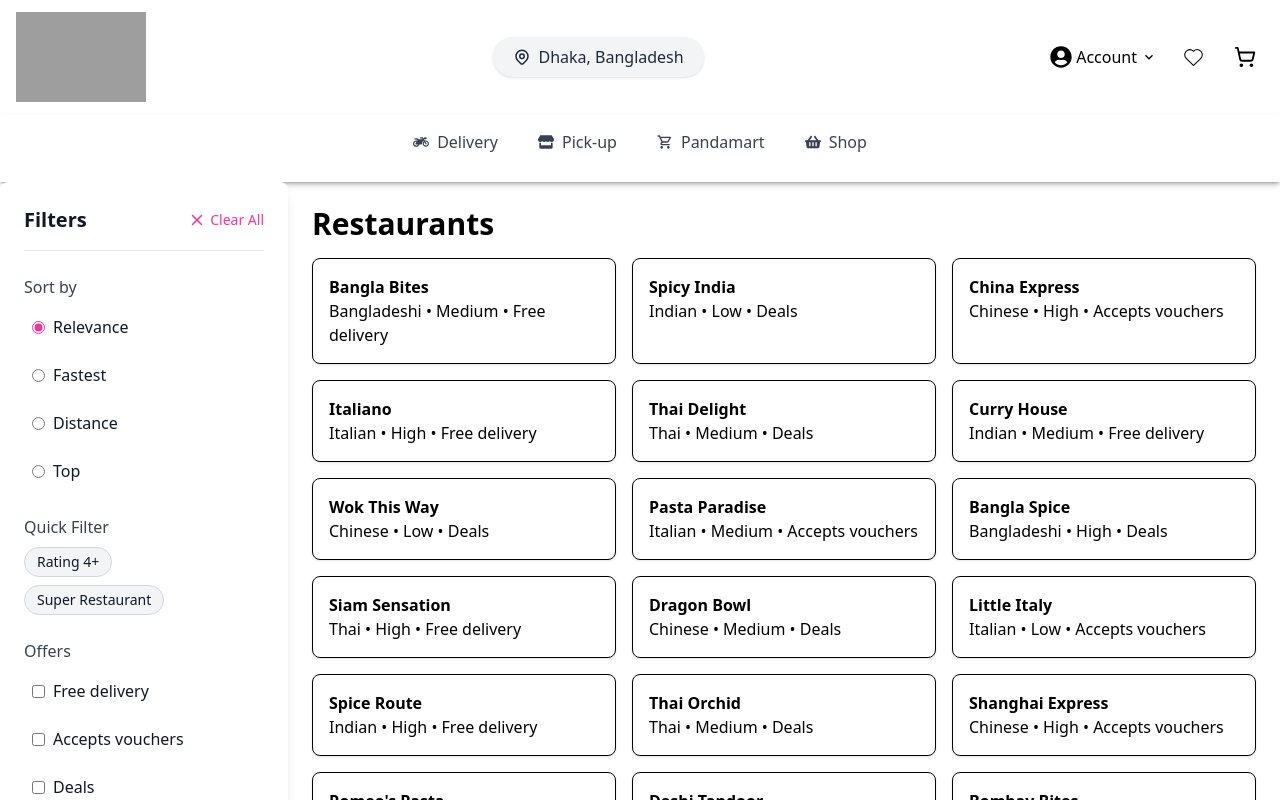
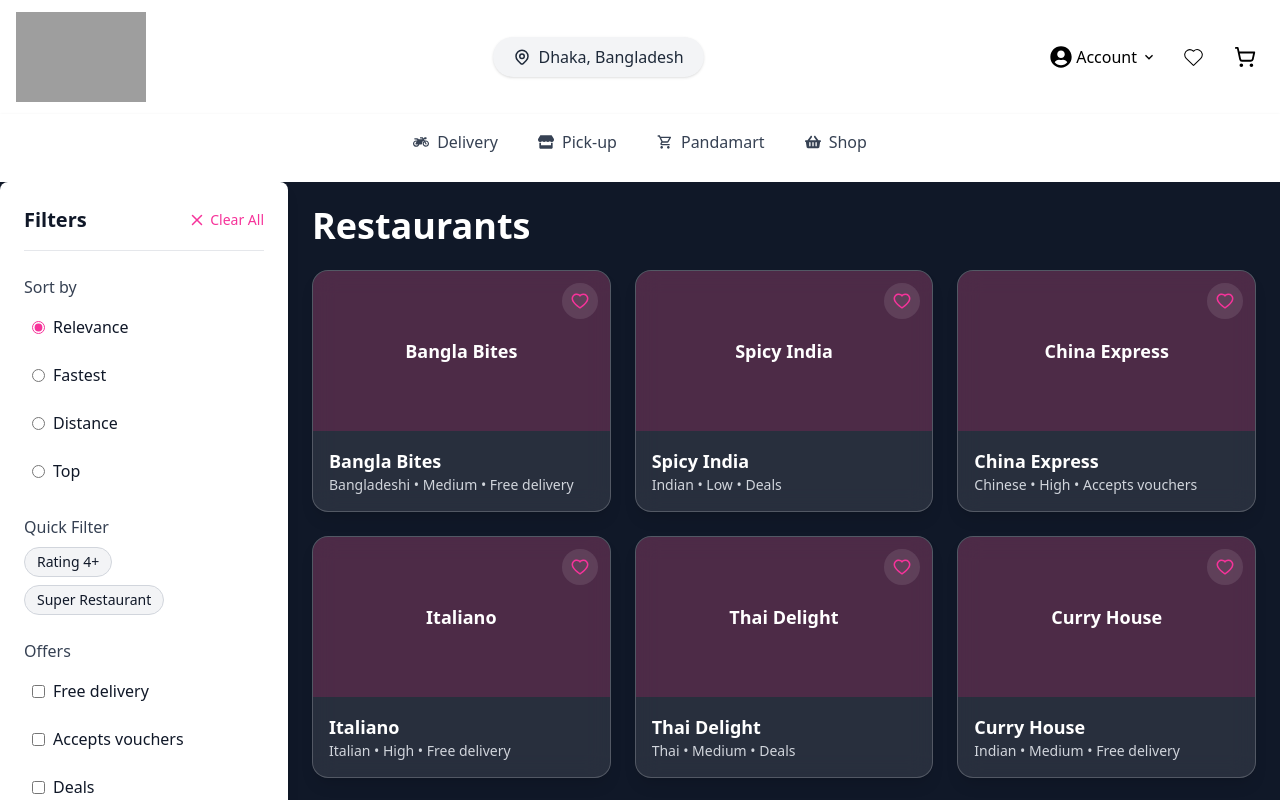
Before and after one commit to Uriford-International-Limited/Restaurant-SaaS, a Next.js app in the folder restaurant-app/: page / in a window 1280 px wide. Shown: the top 800 px of the page. Built offline with nearby package versions, Linux system fonts and the light colour scheme; grey boxes are pictures that could not be loaded.

Commit message:
favourite and Ul update with redux toolkit

```diff
--- a/restaurant-app/src/app/components/Navbar/NavIcons.tsx
+++ b/restaurant-app/src/app/components/Navbar/NavIcons.tsx
@@ -5,23 +5,35 @@ import Link from "next/link";
 import IconButton from "../UI/IconButton";
 import { CiHeart } from "react-icons/ci";
 import { LuShoppingCart } from "react-icons/lu";
+import { useSelector } from "react-redux";
+import { RootState } from "../../store/store";
 
 interface NavIconsProps {
   onlyHeart?: boolean;
 }
 
 const NavIcons: React.FC<NavIconsProps> = ({ onlyHeart = false }) => {
+  // Get favourite items from Redux
+  const favourites = useSelector((state: RootState) => state.favourites.items);
+
   return (
-    <div className="flex items-center gap-3">
-      {/* Heart icon with Link */}
-      <Link href="favourite">
+    <div className="flex items-center gap-3 relative">
+      {/* Heart icon with badge */}
+      <Link href="/favourite" className="relative">
         <IconButton icon={<CiHeart size={25} />} />
+        {favourites.length > 0 && (
+          <span className="absolute -top-1 -right-0 bg-pink-500 text-white text-xs font-bold w-5 h-5 flex items-center justify-center rounded-full shadow-lg">
+            {favourites.length}
+          </span>
+        )}
       </Link>
 
       {/* Cart icon (optional) */}
       {!onlyHeart && (
-        <Link href="/cart">
+        <Link href="/cart" className="relative">
           <IconButton icon={<LuShoppingCart size={22} />} />
+          {/* Example: cart badge */}
+          {/* <span className="absolute -top-1 -right-1 bg-green-500 text-white text-xs font-bold w-5 h-5 flex items-center justify-center rounded-full shadow-lg">3</span> */}
         </Link>
       )}
     </div>
--- a/restaurant-app/src/app/data/resturent.jsx
+++ b/restaurant-app/src/app/data/resturent.jsx
@@ -1,33 +1,33 @@
 const restaurantData = [
-  { id: 1, name: "Bangla Bites", cuisine: "Bangladeshi", price: "Medium", offer: "Free delivery", rating: 4.5, distance: 2, deliveryTime: 30 },
-  { id: 2, name: "Spicy India", cuisine: "Indian", price: "Low", offer: "Deals", rating: 4.2, distance: 5, deliveryTime: 25 },
-  { id: 3, name: "China Express", cuisine: "Chinese", price: "High", offer: "Accepts vouchers", rating: 4.8, distance: 3, deliveryTime: 35 },
-  { id: 4, name: "Italiano", cuisine: "Italian", price: "High", offer: "Free delivery", rating: 4.7, distance: 4, deliveryTime: 40 },
-  { id: 5, name: "Thai Delight", cuisine: "Thai", price: "Medium", offer: "Deals", rating: 4.1, distance: 6, deliveryTime: 20 },
+  { id: 1, name: "Bangla Bites", cuisine: "Bangladeshi", price: "Medium", offer: "Free delivery", rating: 4.5, distance: 2, deliveryTime: 30, isSuper: true },
+  { id: 2, name: "Spicy India", cuisine: "Indian", price: "Low", offer: "Deals", rating: 4.2, distance: 5, deliveryTime: 25, isSuper: false },
+  { id: 3, name: "China Express", cuisine: "Chinese", price: "High", offer: "Accepts vouchers", rating: 4.8, distance: 3, deliveryTime: 35, isSuper: true },
+  { id: 4, name: "Italiano", cuisine: "Italian", price: "High", offer: "Free delivery", rating: 3.7, distance: 4, deliveryTime: 40, isSuper: false },
+  { id: 5, name: "Thai Delight", cuisine: "Thai", price: "Medium", offer: "Deals", rating: 3.1, distance: 6, deliveryTime: 20, isSuper: true },
 
-  { id: 6, name: "Curry House", cuisine: "Indian", price: "Medium", offer: "Free delivery", rating: 4.3, distance: 3, deliveryTime: 30 },
-  { id: 7, name: "Wok This Way", cuisine: "Chinese", price: "Low", offer: "Deals", rating: 4.0, distance: 7, deliveryTime: 25 },
-  { id: 8, name: "Pasta Paradise", cuisine: "Italian", price: "Medium", offer: "Accepts vouchers", rating: 4.6, distance: 5, deliveryTime: 35 },
-  { id: 9, name: "Bangla Spice", cuisine: "Bangladeshi", price: "High", offer: "Deals", rating: 4.2, distance: 4, deliveryTime: 28 },
-  { id: 10, name: "Siam Sensation", cuisine: "Thai", price: "High", offer: "Free delivery", rating: 4.5, distance: 6, deliveryTime: 32 },
+  { id: 6, name: "Curry House", cuisine: "Indian", price: "Medium", offer: "Free delivery", rating: 4.3, distance: 3, deliveryTime: 30, isSuper: false },
+  { id: 7, name: "Wok This Way", cuisine: "Chinese", price: "Low", offer: "Deals", rating: 3.0, distance: 7, deliveryTime: 25, isSuper: true },
+  { id: 8, name: "Pasta Paradise", cuisine: "Italian", price: "Medium", offer: "Accepts vouchers", rating: 4.6, distance: 5, deliveryTime: 35, isSuper: false },
+  { id: 9, name: "Bangla Spice", cuisine: "Bangladeshi", price: "High", offer: "Deals", rating: 4.2, distance: 4, deliveryTime: 28, isSuper: true },
+  { id: 10, name: "Siam Sensation", cuisine: "Thai", price: "High", offer: "Free delivery", rating: 4.5, distance: 6, deliveryTime: 32, isSuper: false },
 
-  { id: 11, name: "Dragon Bowl", cuisine: "Chinese", price: "Medium", offer: "Deals", rating: 4.3, distance: 2, deliveryTime: 30 },
-  { id: 12, name: "Little Italy", cuisine: "Italian", price: "Low", offer: "Accepts vouchers", rating: 4.1, distance: 3, deliveryTime: 27 },
-  { id: 13, name: "Spice Route", cuisine: "Indian", price: "High", offer: "Free delivery", rating: 4.7, distance: 5, deliveryTime: 40 },
-  { id: 14, name: "Thai Orchid", cuisine: "Thai", price: "Medium", offer: "Deals", rating: 4.0, distance: 6, deliveryTime: 22 },
-  { id: 15, name: "Shanghai Express", cuisine: "Chinese", price: "High", offer: "Accepts vouchers", rating: 4.6, distance: 3, deliveryTime: 35 },
+  { id: 11, name: "Dragon Bowl", cuisine: "Chinese", price: "Medium", offer: "Deals", rating: 3.3, distance: 2, deliveryTime: 30, isSuper: true },
+  { id: 12, name: "Little Italy", cuisine: "Italian", price: "Low", offer: "Accepts vouchers", rating: 4.1, distance: 3, deliveryTime: 27, isSuper: false },
+  { id: 13, name: "Spice Route", cuisine: "Indian", price: "High", offer: "Free delivery", rating: 4.7, distance: 5, deliveryTime: 40, isSuper: true },
+  { id: 14, name: "Thai Orchid", cuisine: "Thai", price: "Medium", offer: "Deals", rating: 3.0, distance: 6, deliveryTime: 22, isSuper: false },
+  { id: 15, name: "Shanghai Express", cuisine: "Chinese", price: "High", offer: "Accepts vouchers", rating: 4.6, distance: 3, deliveryTime: 35, isSuper: true },
 
-  { id: 16, name: "Romeo's Pasta", cuisine: "Italian", price: "Medium", offer: "Free delivery", rating: 4.4, distance: 4, deliveryTime: 30 },
-  { id: 17, name: "Deshi Tandoor", cuisine: "Bangladeshi", price: "Low", offer: "Deals", rating: 4.2, distance: 5, deliveryTime: 25 },
-  { id: 18, name: "Bombay Bites", cuisine: "Indian", price: "Medium", offer: "Accepts vouchers", rating: 4.3, distance: 4, deliveryTime: 28 },
-  { id: 19, name: "Golden Wok", cuisine: "Chinese", price: "Low", offer: "Free delivery", rating: 4.1, distance: 6, deliveryTime: 26 },
-  { id: 20, name: "Prego Italiano", cuisine: "Italian", price: "High", offer: "Deals", rating: 4.5, distance: 5, deliveryTime: 32 },
+  { id: 16, name: "Romeo's Pasta", cuisine: "Italian", price: "Medium", offer: "Free delivery", rating: 4.4, distance: 4, deliveryTime: 30, isSuper: false },
+  { id: 17, name: "Deshi Tandoor", cuisine: "Bangladeshi", price: "Low", offer: "Deals", rating: 4.2, distance: 5, deliveryTime: 25, isSuper: true },
+  { id: 18, name: "Bombay Bites", cuisine: "Indian", price: "Medium", offer: "Accepts vouchers", rating: 4.3, distance: 4, deliveryTime: 28, isSuper: false },
+  { id: 19, name: "Golden Wok", cuisine: "Chinese", price: "Low", offer: "Free delivery", rating: 4.1, distance: 6, deliveryTime: 26, isSuper: true },
+  { id: 20, name: "Prego Italiano", cuisine: "Italian", price: "High", offer: "Deals", rating: 3.5, distance: 5, deliveryTime: 32, isSuper: false },
 
-  { id: 21, name: "Bangla Rasoi", cuisine: "Bangladeshi", price: "Medium", offer: "Deals", rating: 4.0, distance: 2, deliveryTime: 29 },
-  { id: 22, name: "Thai Garden", cuisine: "Thai", price: "Low", offer: "Accepts vouchers", rating: 4.2, distance: 6, deliveryTime: 24 },
-  { id: 23, name: "China Town", cuisine: "Chinese", price: "Medium", offer: "Free delivery", rating: 4.4, distance: 3, deliveryTime: 31 },
-  { id: 24, name: "Mamma Mia", cuisine: "Italian", price: "Low", offer: "Deals", rating: 4.3, distance: 4, deliveryTime: 28 },
-  { id: 25, name: "Curry Kingdom", cuisine: "Indian", price: "High", offer: "Accepts vouchers", rating: 4.6, distance: 5, deliveryTime: 33 },
-];
+  { id: 21, name: "Bangla Rasoi", cuisine: "Bangladeshi", price: "Medium", offer: "Deals", rating: 4.0, distance: 2, deliveryTime: 29, isSuper: true },
+  { id: 22, name: "Thai Garden", cuisine: "Thai", price: "Low", offer: "Accepts vouchers", rating: 3.2, distance: 6, deliveryTime: 24, isSuper: false },
+  { id: 23, name: "China Town", cuisine: "Chinese", price: "Medium", offer: "Free delivery", rating: 4.4, distance: 3, deliveryTime: 31, isSuper: true },
+  { id: 24, name: "Mamma Mia", cuisine: "Italian", price: "Low", offer: "Deals", rating: 4.3, distance: 4, deliveryTime: 28, isSuper: false },
+  { id: 25, name: "Curry Kingdom", cuisine: "Indian", price: "High", offer: "Accepts vouchers", rating: 4.6, distance: 5, deliveryTime: 33, isSuper: true },
+]
 
 export default restaurantData;
--- a/restaurant-app/src/app/favourite/page.tsx
+++ b/restaurant-app/src/app/favourite/page.tsx
@@ -1,100 +1,104 @@
 "use client";
 
 import Link from "next/link";
-import Image from "next/image";
 import { motion } from "framer-motion";
-
-interface FavouriteItem {
-  title?: string;
-  description?: string;
-  image?: string;
-  alt?:string;
-}
+import { useSelector, useDispatch } from "react-redux";
+import { RootState } from "../store/store";
+import restaurantData from "../data/resturent";
+import { toggleFavourite } from "../redux/favourites/favouriteSlice";
 
 export default function FavouritesPage() {
-  const favourites: FavouriteItem[] = []; // replace with real data later
+  const dispatch = useDispatch();
+  const favouriteIds = useSelector((state: RootState) => state.favourites.items);
+
+  // Map favourite IDs to restaurant objects
+  const favourites = restaurantData.filter((r) => favouriteIds.includes(r.id));
 
   return (
-    <div className="min-h-screen flex items-center justify-center bg-gradient-to-br from-gray-900 via-[#2e0d1d] to-gray-800 px-4 py-12">
+    <div className="min-h-screen bg-gradient-to-br from-gray-900 via-[#2e0d1d] to-gray-800 px-4 py-12 flex justify-center">
       <motion.div
-        initial={{ opacity: 0, scale: 0.9, y: 40 }}
+        initial={{ opacity: 0, scale: 0.95, y: 20 }}
         animate={{ opacity: 1, scale: 1, y: 0 }}
-        transition={{ duration: 0.7, ease: "easeOut" }}
-        className="w-full max-w-md bg-white/10 backdrop-blur-lg rounded-3xl shadow-2xl border border-white/10 p-8"
+        transition={{ duration: 0.6, ease: "easeOut" }}
+        className="w-full max-w-5xl"
       >
         {favourites.length === 0 ? (
-          <div className="text-center">
-            {/* Heart Badge */}
-            <div className="mx-auto mb-6 h-20 w-20 rounded-full flex items-center justify-center bg-[#e21b70]/10">
+          <div className="flex flex-col items-center justify-center text-center">
+            <div className="mx-auto mb-6 h-24 w-24 rounded-full flex items-center justify-center bg-[#e21b70]/10">
               <svg
-                width={36}
-                height={36}
+                width={40}
+                height={40}
                 viewBox="0 0 24 24"
                 fill="currentColor"
                 className="text-[#e21b70]"
-                aria-hidden="true"
               >
                 <path d="M12 21s-7.534-4.153-10-8.5C.5 8.5 3 6 5.5 6 7.24 6 8.5 7 9.25 8c.75-1 2.01-2 3.75-2C15 6 17.5 8.5 22 12.5 19.534 16.847 12 21 12 21z" />
               </svg>
             </div>
-
-            <h1 className="text-2xl font-bold text-white mb-2">
-              No favourites yet
-            </h1>
+            <h1 className="text-3xl font-bold text-white mb-2">No favourites yet</h1>
             <p className="text-gray-300 text-sm mb-6">
               Save items to see them here. Start exploring and add your favourites.
             </p>
-
             <Link
               href="/"
-              className="inline-block w-full py-3 font-semibold text-white bg-[#e21b70] rounded-xl shadow-md hover:bg-[#e21b70]/90 transition"
+              className="inline-block w-full sm:w-1/2 py-3 font-semibold text-white bg-[#e21b70] rounded-xl shadow-md hover:bg-[#e21b70]/90 transition"
             >
               ← Back to Home
             </Link>
           </div>
         ) : (
           <div>
-            <div className="mb-6 text-center">
-              <h1 className="text-3xl font-bold text-white mb-2">Your Favourites</h1>
+            <div className="mb-8 text-center">
+              <h1 className="text-4xl font-bold text-white mb-2">Your Favourites</h1>
               <p className="text-gray-300 text-sm">
                 You have {favourites.length} saved item{favourites.length > 1 ? "s" : ""}.
               </p>
             </div>
 
-            <div className="grid grid-cols-1 sm:grid-cols-2 gap-4">
-              {favourites.map((item, index) => (
+            <div className="grid grid-cols-1 sm:grid-cols-2 lg:grid-cols-3 gap-6">
+              {favourites.map((r) => (
                 <motion.article
-                  key={index}
-                  whileHover={{ scale: 1.02 }}
-                  className="bg-white/10 backdrop-blur-md rounded-2xl shadow-lg border border-white/20 overflow-hidden transition transform"
+                  key={r.id}
+                  whileHover={{ scale: 1.03 }}
+                  className="relative flex flex-col bg-white/10 backdrop-blur-md rounded-2xl shadow-lg border border-white/20 overflow-hidden transition-transform duration-200"
                 >
-                  {item.image ? (
-                    <Image
-                      src={item.image}
-                      alt={item.title ?? "Favourite item"}
-                      width={50}
-                      height={50}
-                      className="h-40 w-full object-cover"
-                    />
-                  ) : (
-                    <div className="h-40 w-full flex items-center justify-center bg-[#e21b70]/20 text-[#e21b70] font-semibold">
-                      No Image
+                  {/* Placeholder for Image */}
+                  <div className="h-40 w-full flex items-center justify-center bg-[#e21b70]/20 text-[#e21b70] font-semibold text-lg">
+                    {r.name}
+                  </div>
+
+                  {/* Info */}
+                  <div className="p-4 flex-1 flex flex-col justify-between">
+                    <div>
+                      <h3 className="font-semibold text-white text-lg mb-1">{r.name}</h3>
+                      <p className="text-gray-300 text-sm line-clamp-2">
+                        {r.cuisine} • {r.price} • {r.offer}
+                      </p>
                     </div>
-                  )}
-                  <div className="p-4">
-                    <h3 className="font-semibold text-white mb-1">{item.title ?? "Favourite item"}</h3>
-                    <p className="text-gray-300 text-sm line-clamp-2">
-                      {item.description ?? "Short description…"}
-                    </p>
                   </div>
+
+                  {/* Remove favourite button */}
+                  <button
+                    onClick={() => dispatch(toggleFavourite(r.id))}
+                    className="absolute top-3 right-3 p-2 rounded-full bg-white/10 text-pink-500 hover:bg-white/20 transition"
+                  >
+                    <svg
+                      xmlns="http://www.w3.org/2000/svg"
+                      className="h-5 w-5"
+                      viewBox="0 0 20 20"
+                      fill="currentColor"
+                    >
+                      <path d="M10 18a8 8 0 100-16 8 8 0 000 16zm3.707-10.707a1 1 0 00-1.414-1.414L10 8.586 7.707 6.293a1 1 0 00-1.414 1.414L8.586 10l-2.293 2.293a1 1 0 001.414 1.414L10 11.414l2.293 2.293a1 1 0 001.414-1.414L11.414 10l2.293-2.293z" />
+                    </svg>
+                  </button>
                 </motion.article>
               ))}
             </div>
 
-            <div className="mt-8 text-center">
+            <div className="mt-10 text-center">
               <Link
                 href="/"
-                className="inline-block w-full py-3 font-semibold text-white bg-[#e21b70] rounded-xl shadow-md hover:bg-[#e21b70]/90 transition"
+                className="inline-block w-full sm:w-1/2 py-3 font-semibold text-white bg-[#e21b70] rounded-xl shadow-md hover:bg-[#e21b70]/90 transition"
               >
                 ← Back to Home
               </Link>
--- a/restaurant-app/src/app/layout.tsx
+++ b/restaurant-app/src/app/layout.tsx
@@ -31,9 +31,11 @@ export default function RootLayout({
       <body
         className={`${geistSans.variable} ${geistMono.variable} antialiased`}
       >
-        <Navbar/>
-         <Providers>{children}</Providers>
-        <Footer/>
+        <Providers>
+             <Navbar/>
+             {children}
+               <Footer/>
+        </Providers>
       </body>
     </html>
   );
--- a/restaurant-app/src/app/page.tsx
+++ b/restaurant-app/src/app/page.tsx
@@ -1,32 +1,37 @@
 "use client";
 import React, { useState, useMemo } from "react";
 import { SlidersHorizontal } from "lucide-react";
-import { useSelector } from "react-redux";
+import { AiOutlineHeart, AiFillHeart } from "react-icons/ai";
+import { useDispatch, useSelector } from "react-redux";
+import { toggleFavourite } from "./redux/favourites/favouriteSlice";
 import { RootState } from "./store/store";
 import AdvanceFilterSidebar from "./components/sidebar/AdvanceFilterSidebar";
 import restaurantData from "./data/resturent";
 
 const HomePage: React.FC = () => {
   const [sidebarOpen, setSidebarOpen] = useState(false);
+  const dispatch = useDispatch();
 
-  // এখানে সব filter state নিতে হবে
+  // Redux filters
   const { selectedCuisines, selectedPrices, offers, quickFilter, sortBy } = useSelector(
     (state: RootState) => state.filters
   );
 
+  // Redux favourites
+  const favourites = useSelector((state: RootState) => state.favourites.items);
+
+  // Filtered restaurants
   const filteredRestaurants = useMemo(() => {
     let res = restaurantData
-      .filter((r) => (selectedCuisines.length ? selectedCuisines.includes(r.cuisine) : true))
-      .filter((r) => (selectedPrices.length ? selectedPrices.includes(r.price) : true))
-      .filter((r) => (offers.length ? offers.includes(r.offer) : true));
+      .filter((r) => (!selectedCuisines.length || selectedCuisines.includes(r.cuisine)))
+      .filter((r) => (!selectedPrices.length || selectedPrices.includes(r.price)))
+      .filter((r) => (!offers.length || offers.includes(r.offer)));
 
-    // Quick filter logic
     quickFilter.forEach((f) => {
       if (f === "rating4") res = res.filter((r) => r.rating >= 4);
-      if (f === "super") res = res.filter((r:any) => r.isSuper); // যদি isSuper flag থাকে
+      if (f === "super") res = res.filter((r) => r.isSuper);
     });
 
-    // Sort logic
     if (sortBy === "fastest") res.sort((a, b) => a.deliveryTime - b.deliveryTime);
     if (sortBy === "distance") res.sort((a, b) => a.distance - b.distance);
     if (sortBy === "top") res.sort((a, b) => b.rating - a.rating);
@@ -35,9 +40,9 @@ const HomePage: React.FC = () => {
   }, [selectedCuisines, selectedPrices, offers, quickFilter, sortBy]);
 
   return (
-    <div className="flex">
+    <div className="flex flex-col lg:flex-row min-h-screen bg-gray-900 text-white">
       {/* Desktop Sidebar */}
-      <div className="hidden lg:block">
+      <div className="hidden lg:block w-72">
         <AdvanceFilterSidebar />
       </div>
 
@@ -45,7 +50,7 @@ const HomePage: React.FC = () => {
       <div className="lg:hidden fixed bottom-4 left-4 z-50">
         <button
           onClick={() => setSidebarOpen(true)}
-          className="flex items-center gap-2 px-4 py-2 rounded-full bg-pink-500 text-white"
+          className="flex items-center gap-2 px-4 py-2 rounded-full bg-pink-500 text-white shadow-lg"
         >
           <SlidersHorizontal size={20} /> Filter
         </button>
@@ -54,7 +59,10 @@ const HomePage: React.FC = () => {
       {/* Mobile Sidebar */}
       {sidebarOpen && (
         <>
-          <div className="fixed inset-0 bg-black bg-opacity-50" onClick={() => setSidebarOpen(false)} />
+          <div
+            className="fixed inset-0 bg-black bg-opacity-50"
+            onClick={() => setSidebarOpen(false)}
+          />
           <div className="fixed top-0 left-0 w-72 h-full overflow-y-auto">
             <AdvanceFilterSidebar />
           </div>
@@ -63,19 +71,40 @@ const HomePage: React.FC = () => {
 
       {/* Main Content */}
       <main className="flex-1 p-6">
-        <h1 className="text-3xl font-bold mb-4">Restaurants</h1>
-        {filteredRestaurants.length === 0 ? (
-          <p>No restaurants found</p>
-        ) : (
-          <div className="grid grid-cols-1 sm:grid-cols-2 md:grid-cols-3 gap-4">
-            {filteredRestaurants.map((r) => (
-              <div key={r.id} className="p-4 border rounded-lg shadow">
-                <h2 className="font-semibold">{r.name}</h2>
-                <p>
-                  {r.cuisine} • {r.price} • {r.offer}
-                </p>
-              </div>
-            ))}
+        <h1 className="text-3xl sm:text-4xl font-bold mb-6">Restaurants</h1>
+
+        {(filteredRestaurants.length) &&
+         ( <div className="grid grid-cols-1 sm:grid-cols-2 lg:grid-cols-3 gap-6">
+            {filteredRestaurants.map((r) => {
+              const isFav = favourites.includes(r.id);
+              return (
+                <div
+                  key={r.id}
+                  className="relative flex flex-col bg-white/10 backdrop-blur-md rounded-2xl shadow-lg border border-white/20 overflow-hidden hover:scale-105 transition-transform duration-200"
+                >
+                  <div className="h-40 w-full flex items-center justify-center bg-[#e21b70]/20 font-semibold text-lg">
+                    {r.name}
+                  </div>
+
+                  <div className="p-4 flex-1 flex flex-col justify-between">
+                    <div>
+                      <h3 className="font-semibold text-white text-lg">{r.name}</h3>
+                      <p className="text-gray-300 text-sm line-clamp-2">
+                        {r.cuisine} • {r.price} • {r.offer}
+                      </p>
+                    </div>
+                  </div>
+
+                  {/* Favourite button */}
+                  <button
+                    onClick={() => dispatch(toggleFavourite(r.id))}
+                    className="absolute top-3 right-3 p-2 rounded-full bg-white/10 text-pink-500 hover:bg-white/20 transition"
+                  >
+                    {isFav ? <AiFillHeart size={20} /> : <AiOutlineHeart size={20} />}
+                  </button>
+                </div>
+              );
+            })}
           </div>
         )}
       </main>
--- /dev/null
+++ b/restaurant-app/src/app/redux/favourites/favouriteSlice.ts
@@ -0,0 +1,31 @@
+"use client";
+import { createSlice, PayloadAction } from "@reduxjs/toolkit";
+
+interface FavouritesState {
+  items: number[]; // store restaurant id
+}
+
+const initialState: FavouritesState = {
+  items: [],
+};
+
+const favouriteSlice = createSlice({
+  name: "favourites",
+  initialState,
+  reducers: {
+    toggleFavourite: (state, action: PayloadAction<number>) => {
+      const id = action.payload;
+      if (state.items.includes(id)) {
+        state.items = state.items.filter((i) => i !== id);
+      } else {
+        state.items.push(id);
+      }
+    },
+    clearFavourites: (state) => {
+      state.items = [];
+    },
+  },
+});
+
+export const { toggleFavourite, clearFavourites } = favouriteSlice.actions;
+export default favouriteSlice.reducer;
--- a/restaurant-app/src/app/store/store.ts
+++ b/restaurant-app/src/app/store/store.ts
@@ -2,10 +2,12 @@
 "use client"
 import { configureStore } from "@reduxjs/toolkit";
 import filterReducer from "../redux/filters/filterSlice";
+import favouriteSlice from "../redux/favourites/favouriteSlice"
 
 export const store = configureStore({
   reducer: {
     filters: filterReducer,
+    favourites:favouriteSlice
   },
 });
 
```
